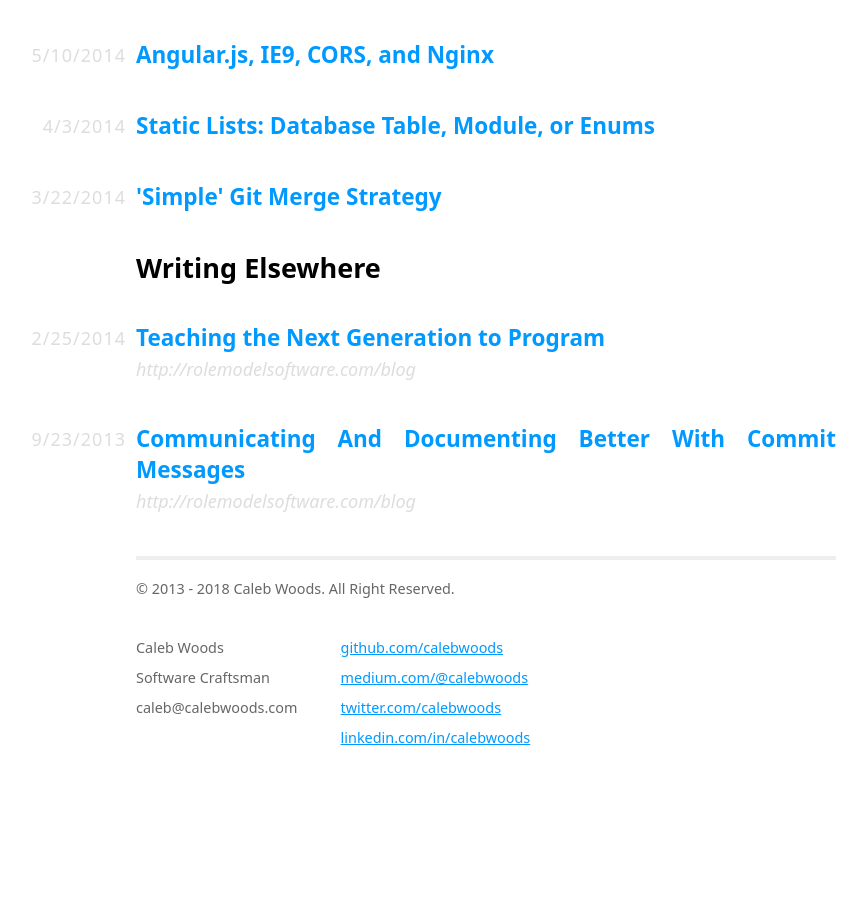
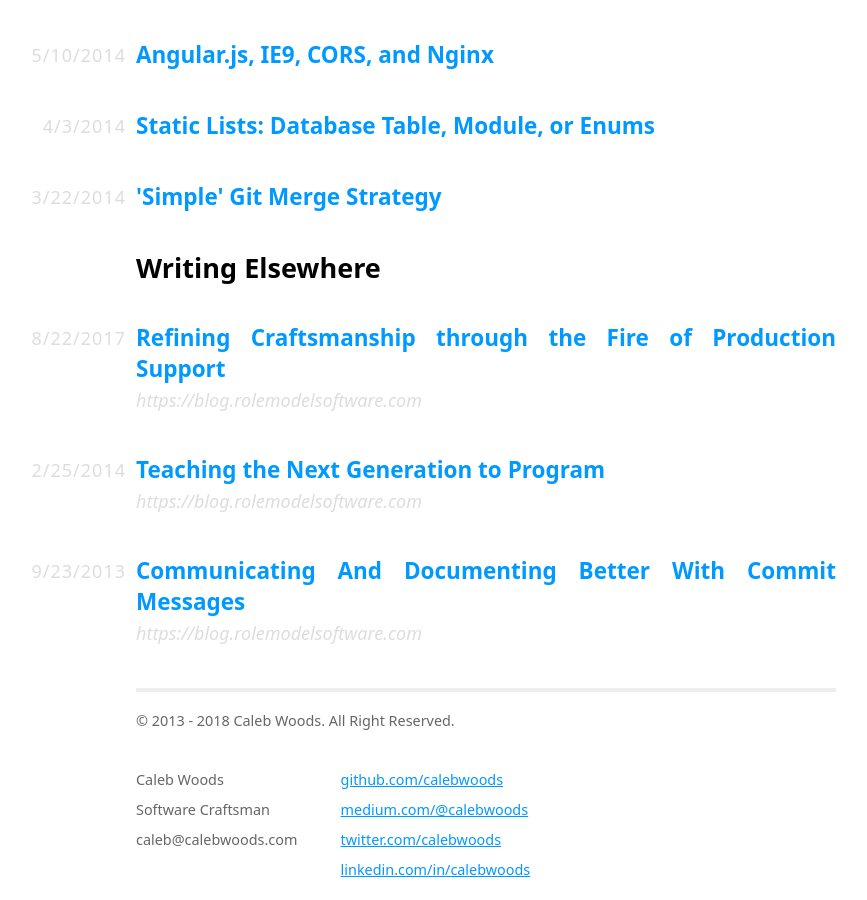
Before and after one commit to calebwoods/calebwoods.github.io, a Jekyll site: the page built from index.html, in a window 1280 px wide and 900 px high, scrolled down 1909 px. Shown: the whole window, without its empty margins (154-1021 px from the left). Built offline with Jekyll 4.4.1, drawn with Linux system fonts in a browser that asks for light colours; some web fonts are replaced; Markdown is read by kramdown in place of the engine named in the settings; before the commit the page ends 2677 px from its top, so only the background shows below that.

Commit message:
Add link to Production Support post

```diff
--- a/_data/other-writing.yml
+++ b/_data/other-writing.yml
@@ -1,9 +1,14 @@
+- date: 2017-08-22 10:58:54
+  title: Refining Craftsmanship through the Fire of Production Support
+  url: https://blog.rolemodelsoftware.com/refining-craftsmanship-through-the-fire-of-production-support-d03ea07bb8b3
+  source: https://blog.rolemodelsoftware.com
+
 - date: 2014-02-25 10:58:54
   title: Teaching the Next Generation to Program
-  url: http://rolemodelsoftware.com/blog/Teaching-the-next-generation-to-program.html
-  source: http://rolemodelsoftware.com/blog
+  url: https://blog.rolemodelsoftware.com/teaching-the-next-generation-to-program-57857a770c79
+  source: https://blog.rolemodelsoftware.com
 
 - date: 2013-09-23 10:58:54
   title: Communicating And Documenting Better With Commit Messages
-  url: http://rolemodelsoftware.com/blog/communicating-better-with-git.html
-  source: http://rolemodelsoftware.com/blog
+  url: https://blog.rolemodelsoftware.com/communicating-and-documenting-better-with-commit-messages-d7cb0f095322
+  source: https://blog.rolemodelsoftware.com
```
